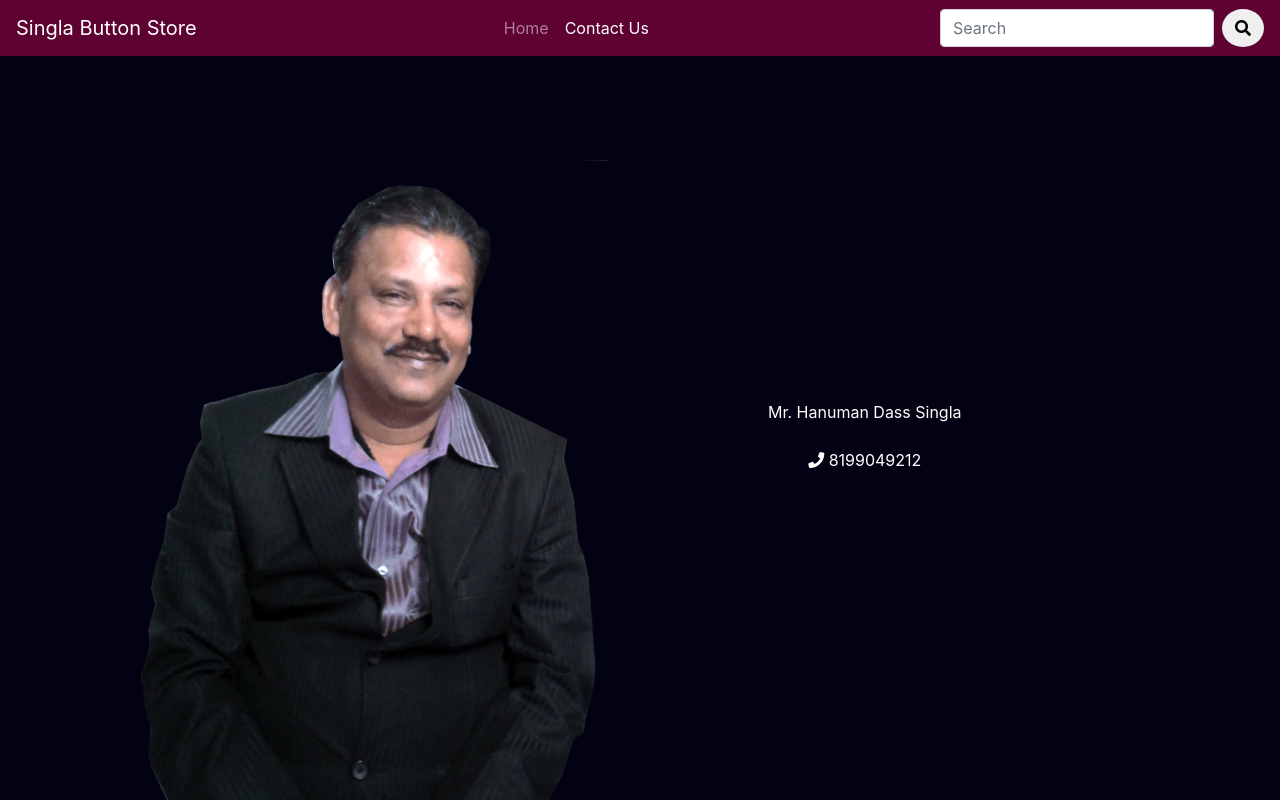
After one commit to ggguitarg31/sbs, a Django app: page /contact-us in a window 1280 px wide. The commit adds this page. Run offline with Django 3.2, Linux system fonts and the light colour scheme; some libraries are stand-ins or nearby versions.

Commit message:
added contact us details

```diff
--- a/buttons/views.py
+++ b/buttons/views.py
@@ -10,6 +10,10 @@ def home(request):
     # return render(request, 'main/button_info.html', {'btn_categories': btn_categories})
 
 
+def contact_us(request):
+    return render(request, 'main/contact_us.html')
+
+
 def btn_info(request, model_no):
     btn_categories = ButtonCategory.objects.all()
     return render(request, 'main/button_info.html', {'btn_categories': btn_categories})
--- a/sbs/urls.py
+++ b/sbs/urls.py
@@ -21,6 +21,7 @@ from django.conf.urls.static import static
 
 urlpatterns = [
     url(r'^$', views.home, name='home'),
+    url(r'^contact-us$', views.contact_us, name='contact_us'),
     url(r'^admin/', admin.site.urls),
     url(r'^button/(?P<model_no>[\w.@+-_]+)/$', views.btn_info, name='button'),
     # url(r'^search/$', views.search, name='search'),
--- /dev/null
+++ b/templates/main/contact_us.html
@@ -0,0 +1,128 @@
+{% extends 'main/index.html' %}
+{% load staticfiles %}
+{% block style %}
+{{ block.super }}
+<link rel="stylesheet" href="https://use.fontawesome.com/releases/v5.6.3/css/all.css"
+      integrity="sha384-UHRtZLI+pbxtHCWp1t77Bi1L4ZtiqrqD80Kn4Z8NTSRyMA2Fd33n5dQ8lWUE00s/" crossorigin="anonymous">
+<link rel="stylesheet" href="https://cdnjs.cloudflare.com/ajax/libs/animate.css/3.7.0/animate.min.css">
+<style>
+    .fixed-top {
+        height: 100px;
+        background-color: #5e0231;
+        position: relative;
+    }
+
+    body {
+        background-color: #020213;
+        /*background: linear-gradient(to bottom, rgba(140, 122, 122, 1) 0%, rgba(175, 135, 124, 1) 65%, rgba(175, 135, 124, 1) 100%) fixed;*/
+        /*background: url('https://s3-us-west-2.amazonaws.com/s.cdpn.io/195612/coc-background.jpg') no-repeat center center fixed;*/
+        /*background-size: cover;*/
+    }
+
+    img {
+        width: 100%;
+        height: 100%;
+    }
+
+    .shop_name p {
+        transform: translateY(-50%);
+    }
+
+    .btn_long_info img {
+        margin: 20px;
+    }
+
+    .details {
+        position: absolute;
+        left: 60vw;
+        top: 50vh;
+    }
+
+    .img img {
+        height: 80vh;
+        width: 60vh;
+        position: absolute;
+        bottom: 0;
+        left: 10vw;
+    }
+
+    @media screen and (max-width: 1024px) {
+        .details {
+            right: 10vw;
+            top: 50vh;
+        }
+
+        .img img {
+            bottom: 0;
+            left: 0vw;
+        }
+    }
+
+    @media screen and (max-width: 720px) {
+        .details {
+            left: 50vw;
+            top: 15vh;
+            transform: translateX(-50%);
+        }
+
+        .img img {
+            height: 60vh;
+            width: 40vh;
+            bottom: 0;
+            left: 50vw;
+            transform: translateX(-50%);
+        }
+    }
+</style>
+{% endblock %}
+{% block body %}
+<nav class="navbar navbar-expand-md navbar-dark " style="background:#5e0231 ">
+    <a class="navbar-brand" href="#">Singla Button Store</a>
+    <button class="navbar-toggler" type="button" data-toggle="collapse" data-target="#navbarSupportedContent"
+            aria-controls="navbarSupportedContent" aria-expanded="false" aria-label="Toggle navigation">
+        <span class="navbar-toggler-icon"></span>
+    </button>
+
+    <div class="collapse navbar-collapse" id="navbarSupportedContent">
+        <ul class="navbar-nav mx-auto">
+            <li class="nav-item">
+                <a class="nav-link" href="/">Home <span class="sr-only">(current)</span></a>
+            </li>
+            <li class="nav-item active">
+                <a class="nav-link" href="/contact-us">Contact Us</a>
+            </li>
+        </ul>
+        <form class="form-inline my-2 my-lg-0">
+            <input class="form-control mr-sm-2" type="search" placeholder="Search" aria-label="Search" style="">
+            <button class="btn my-2 my-sm-0" type="submit" style="border-radius: 50%"><i class="fa fa-search"></i>
+            </button>
+
+        </form>
+    </div>
+</nav>
+<div class="container text-center" style="height: 90vh; overflow: hidden">
+    <!--<div class="row text-center" style="height: inherit; color: white;">-->
+    <div class="img">
+        <img src="{% static 'images/mama.png' %}">
+    </div>
+    <!--<div class="col-6 mx-auto details" style="height: inherit; margin-top: 50vh;">-->
+    <div class="details" style="color: white;">
+        <div>
+        Mr. Hanuman Dass Singla
+        <br>
+        <br>
+        <a href="tel:+8199049212" style="text-decoration: none; color: white"><i class="fas fa-phone"
+                                                                                 aria-hidden="true"></i> 8199049212</a>
+        </div>
+    </div>
+    <!--</div>-->
+</div>
+<!-- Intro end-->
+
+{% endblock %}
+{% block scripts %}
+{{ block.super }}
+
+<script>
+</script>
+{% endblock %}
```
Also changed, not shown: templates/main/button_info.html (+28 -6 lines), static/images/mama.png (added).
